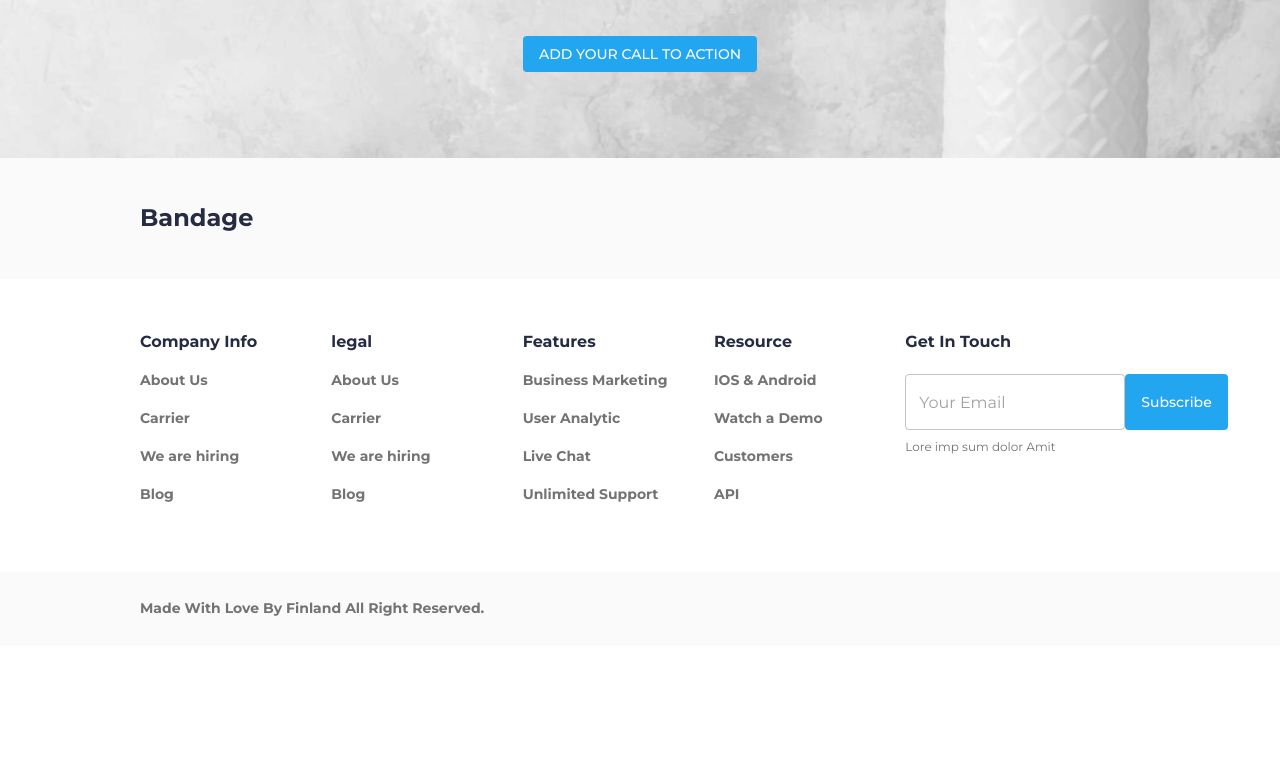
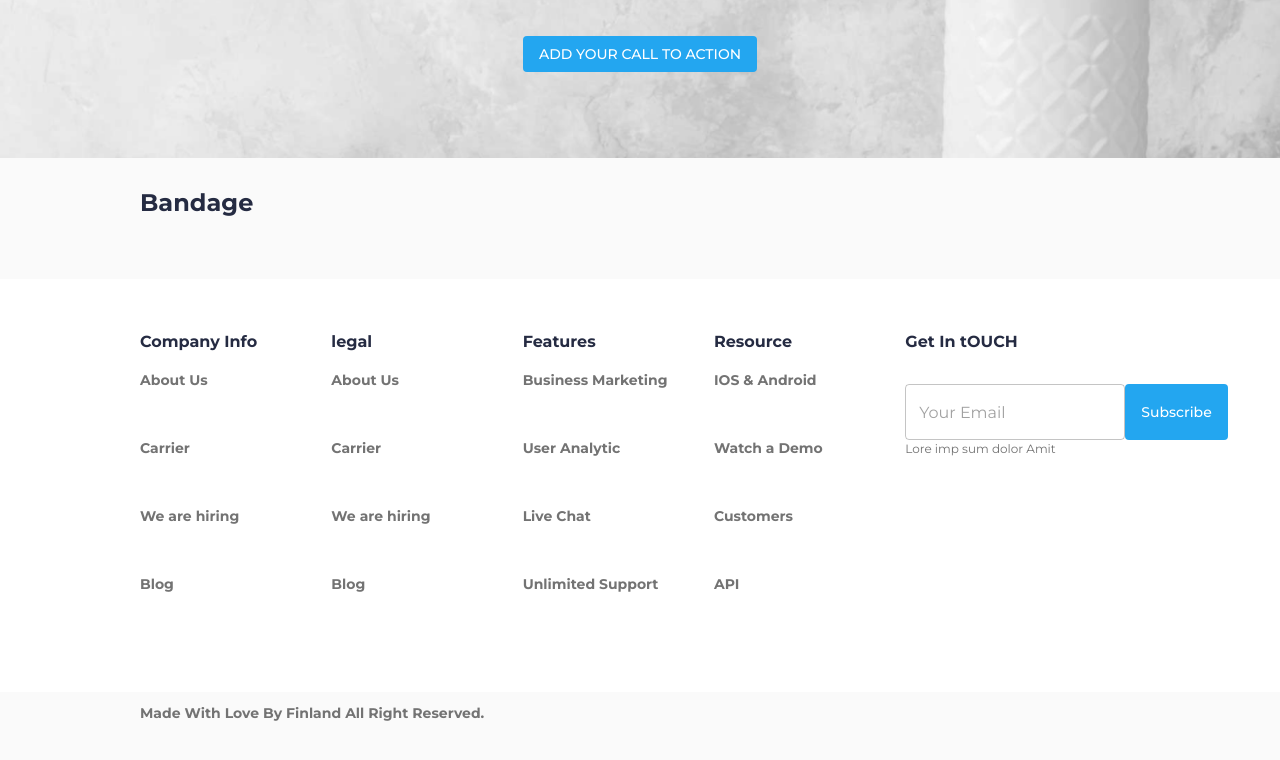
Before and after one commit to saladinjake/next-js-material-ui-redux-sample, a Next.js app: page / in a window 1280 px wide. Shown: the part 762-1522 px from the top of the page. Before the commit the page ends 1408 px from the top, so only its background shows below. Built offline with nearby package versions, Linux system fonts and the light colour scheme.

Commit message:
add code for menu on smallscreen

```diff
--- a/src/app/components/basic/index.tsx
+++ b/src/app/components/basic/index.tsx
@@ -17,6 +17,29 @@ import Box from '@mui/material/Box'
 import Toolbar from '@mui/material/Toolbar'
 import MenuItem from '@mui/material/MenuItem'
 import Modal from '@mui/material/Modal'
+
+export const BlockTile = ({
+  title,
+  color = '',
+  fontWeight = 300,
+  variant = 'subtitle2',
+  fontSize = '12px',
+  marginBottom = '30px',
+  textAlign = 'center',
+}) => {
+  return (
+    <Typography
+      variant={variant}
+      fontWeight={fontWeight}
+      textAlign={textAlign}
+      color={color}
+      fontSize={fontSize}
+      marginBottom={marginBottom}
+    >
+      {title}
+    </Typography>
+  )
+}
 
 export const AppLogo = ({ basic = false }) => {
   return (
@@ -77,16 +100,7 @@ export const MenuItems = ({
     { name: 'Pages', url: '#', icon: null },
   ]
   return (
-    <Box sx={{ flexGrow: 1, display: { xs: 'flex', md: 'none' } }}>
-      <IconButton
-        size="large"
-        aria-label="account of current user"
-        aria-controls="menu-appbar"
-        aria-haspopup="true"
-        onClick={openNavMenu}
-      >
-        <MenuIcon />
-      </IconButton>
+    <Box sx={{ flexGrow: 1, display: { xs: 'flex' } }}>
       <Menu
         id="menu-appbar"
         anchorEl={canOpen}
@@ -103,16 +117,23 @@ export const MenuItems = ({
         onClose={closeNavMenu}
         marginThreshold={0}
         sx={{
-          display: { xs: 'block', md: 'none' },
-          width: '100%',
-          maxWidth: '100%',
-          left: 0,
-          right: 0,
+          display: { xs: 'block', md: 'none', sm: 'block' },
+        }}
+        slotProps={{
+          paper: {
+            sx: {
+              width: '100%',
+
+              maxWidth: '100%',
+              left: 0,
+              right: 0,
+            },
+          },
         }}
       >
         {links?.map(link => {
           return (
-            <MenuItem key={(new Date()).now}>
+            <MenuItem key={new Date().now}>
               <Typography textAlign="center" width={'100%'}>
                 {link?.name}
               </Typography>
@@ -121,7 +142,7 @@ export const MenuItems = ({
         })}
 
         <MenuItem>
-          <Button sx={{ margin: '10px' }}>
+          <Button sx={{ margin: 'auto' }}>
             <span
               style={{
                 display: 'flex',
@@ -153,6 +174,48 @@ export const MenuItems = ({
           </Button>
         </MenuItem>
       </Menu>
+
+
+
+         <Box   sx={{
+          display: { xs: 'flex', md: 'none', sm: 'flex' },
+          flexDirection : 'row',
+          justifyContent :'flex-end',
+          position: { xs: 'absolute', md: 'relative' },
+          top: { xs: '5px' },
+          right: { xs: '10px' },
+        }}>
+
+          <Button sx={{ margin: 'auto' }}>
+            <SearchOutlinedIcon />
+          </Button>
+
+          <IconButton sx={{ margin: 'auto' }} onClick={openCart}>
+            <ShoppingCartOutlinedIcon />
+
+            <span> </span>
+          </IconButton>
+
+
+
+           <IconButton
+          size="large"
+          aria-label="account of current user"
+          aria-controls="menu-appbar"
+          aria-haspopup="true"
+          onClick={openNavMenu}
+          sx={{
+            flexGrow: 1,
+            display: { xs: 'flex', md: 'none' },
+
+
+          }}
+        >
+          <MenuIcon />
+        </IconButton>
+       </Box>
+
+
     </Box>
   )
 }
@@ -181,7 +244,7 @@ export const PublicLinks = () => {
       {links?.map(linker => {
         if (linker.icon !== null) {
           return (
-            <Button href={linker?.url} sx={buttonStyles} key={(new Date()).now}>
+            <Button href={linker?.url} sx={buttonStyles} key={new Date().now}>
               <span
                 style={{
                   display: 'flex',
@@ -195,7 +258,7 @@ export const PublicLinks = () => {
           )
         }
         return (
-          <Button href={linker?.url} sx={buttonStyles} key={(new Date()).now}>
+          <Button href={linker?.url} sx={buttonStyles} key={new Date().now}>
             {linker?.name}
           </Button>
         )
--- a/src/app/components/shared/Footer.tsx
+++ b/src/app/components/shared/Footer.tsx
@@ -11,6 +11,7 @@ import InstagramIcon from '@mui/icons-material/Instagram'
 import TwitterIcon from '@mui/icons-material/Twitter'
 import List from '@mui/material/List'
 import { FacebookSvg, InstagramSvg, TwitterSvg } from '@/app/components/svg/svg'
+import { BlockTile } from "../basic"
 
 const InfoText = ({ text }) => (
   <Box
@@ -24,15 +25,14 @@ const InfoText = ({ text }) => (
       paddingX: { xs: '45px', md: '140px' },
     }}
   >
-    <Typography
+    <BlockTile
       variant="subtitle2"
       fontWeight={700}
       textAlign="left"
       color="#737373"
       fontSize="14px"
-    >
-      {text}
-    </Typography>
+      title={text}
+    />
   </Box>
 )
 
@@ -49,15 +49,16 @@ const LogoSection = ({ height }) => {
   }
   return (
     <Box sx={logoSectionStyle}>
-      <Typography
+      <BlockTile
         fontWeight={700}
         textAlign="left"
         variant="subtitle2"
         color="#252B42"
         fontSize="24px"
-      >
-        Bandage
-      </Typography>
+        title="Bandage"
+      />
+
+
       <Box>
         <IconButton color="primary" aria-label="add to shopping cart">
           {/*<FacebookSvg />*/}
@@ -93,15 +94,16 @@ const SitemapDrawer = ({
         {linksArr?.map(item => {
           return (
             <ListItem key={new Date().now} sx={{ paddingLeft: 0 }}>
-              <Typography
+              <BlockTile
                 textAlign="left"
                 color="#737373"
                 fontSize="14px"
                 variant="subtitle2"
                 fontWeight={700}
-              >
-                {item}
-              </Typography>
+                title={item}
+              />
+
+
             </ListItem>
           )
         })}
@@ -113,15 +115,15 @@ const SitemapDrawer = ({
 const StayInTouch = () => {
   return (
     <Box gridColumn="span 4" sx={{ height: '100%' }}>
-      <Typography
+      <BlockTile
         textAlign="left"
         color="#252B42"
         fontSize="16px"
         variant="subtitle2"
         fontWeight={700}
-      >
-        Get In Touch
-      </Typography>
+        title={"Get In tOUCH"}
+      />
+
       <Box sx={{ display: 'flex', marginTop: '20px' }}>
         <TextField variant="outlined" placeholder="Your Email" />
         <Button
@@ -132,16 +134,17 @@ const StayInTouch = () => {
           Subscribe
         </Button>
       </Box>
-      <Typography
+      <BlockTile
         variant="subtitle2"
         fontWeight={400}
         textAlign="left"
         color="#737373"
         fontSize="12px"
         marginTop={'8px'}
-      >
-        Lore imp sum dolor Amit
-      </Typography>
+        title='Lore imp sum dolor Amit'
+      />
+
+
     </Box>
   )
 }
@@ -167,47 +170,49 @@ export const DetailInfo = () => {
 
         }}
       >
-        <Typography
-          variant="subtitle2"
+
+        <BlockTile variant="subtitle2"
           fontWeight={700}
           textAlign="center"
           color="#23A6F0"
           fontSize="14px"
           marginBottom={"30px"}
-        >
-          Designing Better Experience
-        </Typography>
-        <Typography
+          title="Designing Better Experience"
+          />
+
+        <BlockTile
           variant="subtitle2"
           fontWeight={700}
           textAlign="center"
           color="#252B42"
           fontSize="40px"
           marginBottom={"30px"}
-        >
-          Problems trying to resolve the conflict between
-        </Typography>
-        <Typography
+          title={"Problems trying to resolve the conflict between"}
+        />
+
+
+        <BlockTile
           variant="subtitle2"
           fontWeight={400}
           textAlign="center"
           color="#737373"
           fontSize="14px"
           marginBottom={"30px"}
-        >
-          Problems trying to resolve the conflict between the two major realms
-          of Classical physics:
-        </Typography>
-        <Typography
+          title="Problems trying to resolve the conflict between the two major realms of Classical physics:"
+        />
+
+
+        <BlockTile
           variant="subtitle2"
           fontWeight={700}
           textAlign="center"
           color="#23856D"
           fontSize="24px"
           marginBottom={"30px"}
-        >
-          $16.48
-        </Typography>
+          title=" $16.48"
+        />
+
+
         <Button
           variant="contained"
           sx={{
```
Also changed, not shown: src/app/components/shared/Navbar.tsx (line endings or trailing spaces), 1 other file (tests, documents, lock files or other folders).
